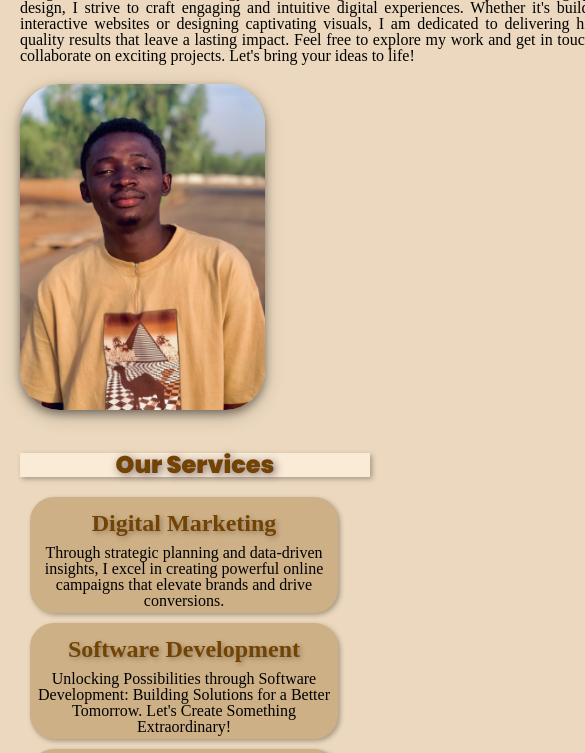
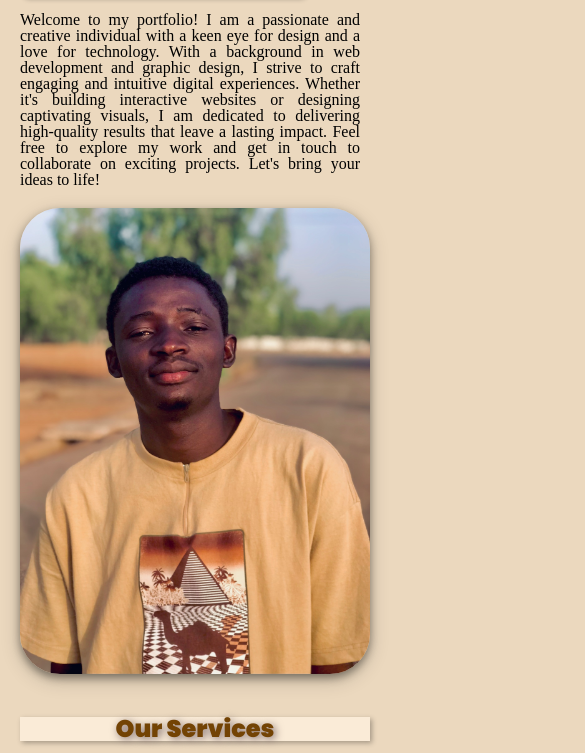
Before and after one commit to buagumel/portfolio, a plain HTML site: page index.html in a window 390 px wide. Shown: the part 182-935 px from the top of the page, 585 px wide, since content can reach past the window. Drawn offline with Linux system fonts and the light colour scheme; a web font is replaced by a local one.

Commit message:
Update styles.css

```diff
--- a/styles.css
+++ b/styles.css
@@ -182,17 +182,27 @@ body {
 }
 
 @media (max-width: 600px) {
-    *{
+   *{
         margin: 0;
     }
 
     .myImage {
-        width: 70%;
+        width: 100%;
     }
 
     .navbar .container {
+        justify-content: start;
         width: 100%;
 
+    }
+
+    ul {
+        margin: 0;
+    }
+
+
+    .note {
+        width: 100%;
     }
 
     .services .container {
@@ -212,5 +222,11 @@ body {
 
     }
 
+    .container {
+        max-width: 100%;
+        margin: 0 auto;
+        padding: 0 auto;
+    }
+
 
 }
```
